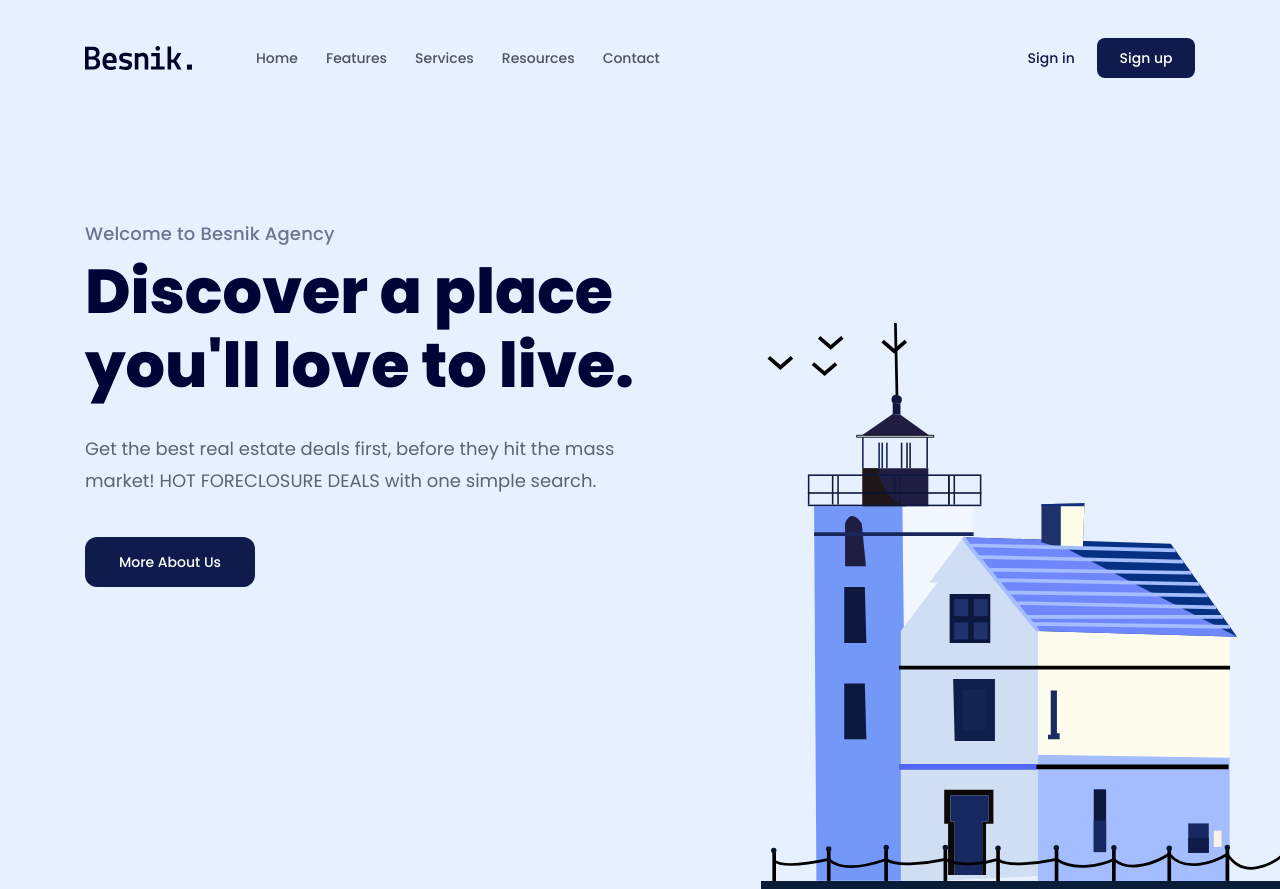
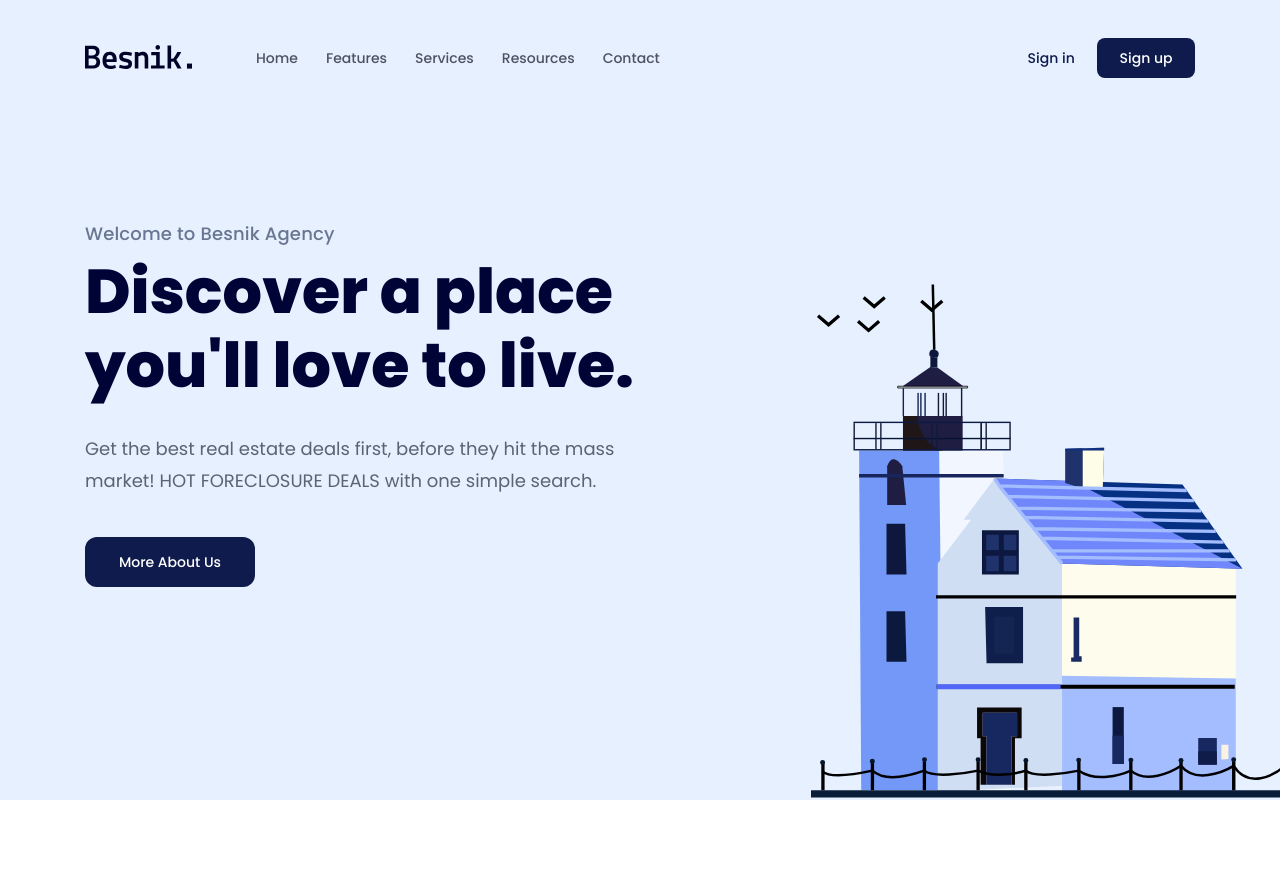
Before and after one commit to thanhphuc22/project-f8-01, a plain HTML site: page index.html in a window 1280 px wide. Shown: the top 889 px of the page. Drawn offline with Linux system fonts and the light colour scheme.

Commit message:
fix logo

```diff
--- a/accsets/css/style.css
+++ b/accsets/css/style.css
@@ -52,7 +52,7 @@
 .hero-wrap{
     position: relative;
     background: #E6F0FF;
-    height: 100vh;
+    height: calc(100vh - 90px);
 }
 .navbar{
     display: flex;
@@ -121,8 +121,8 @@
     position: absolute;
     bottom: 0;
     right: calc((100vw - 1110px) / 2 - 100px);
-    width: 534px;
-    height: 569px;
+    width: 484px;
+    height: 519px;
 }
 /* --------------------Clients-------------------- */
 .clients{
--- a/index.html
+++ b/index.html
@@ -18,7 +18,7 @@
       <div class="content">
         <nav class="navbar">
           <!-- Logo -->
-          <img src="./accsets/img/logo.svg" alt="Besnik">
+          <a href="#"><img src="./accsets/img/logo.svg" alt="Besnik"></a>
           <!-- Navigation -->
           <ul>
             <li><a href="#!">Home</a></li>
```
